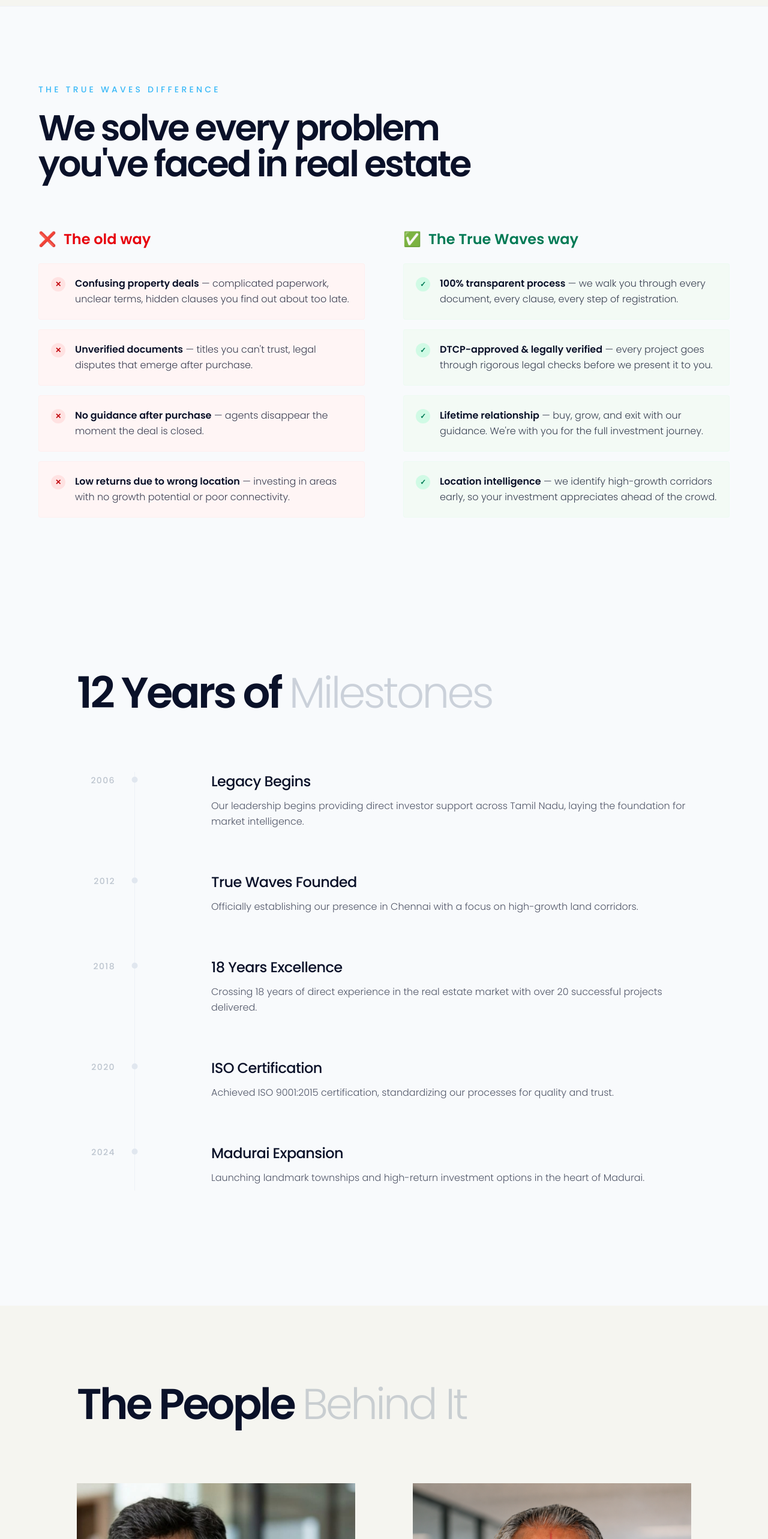
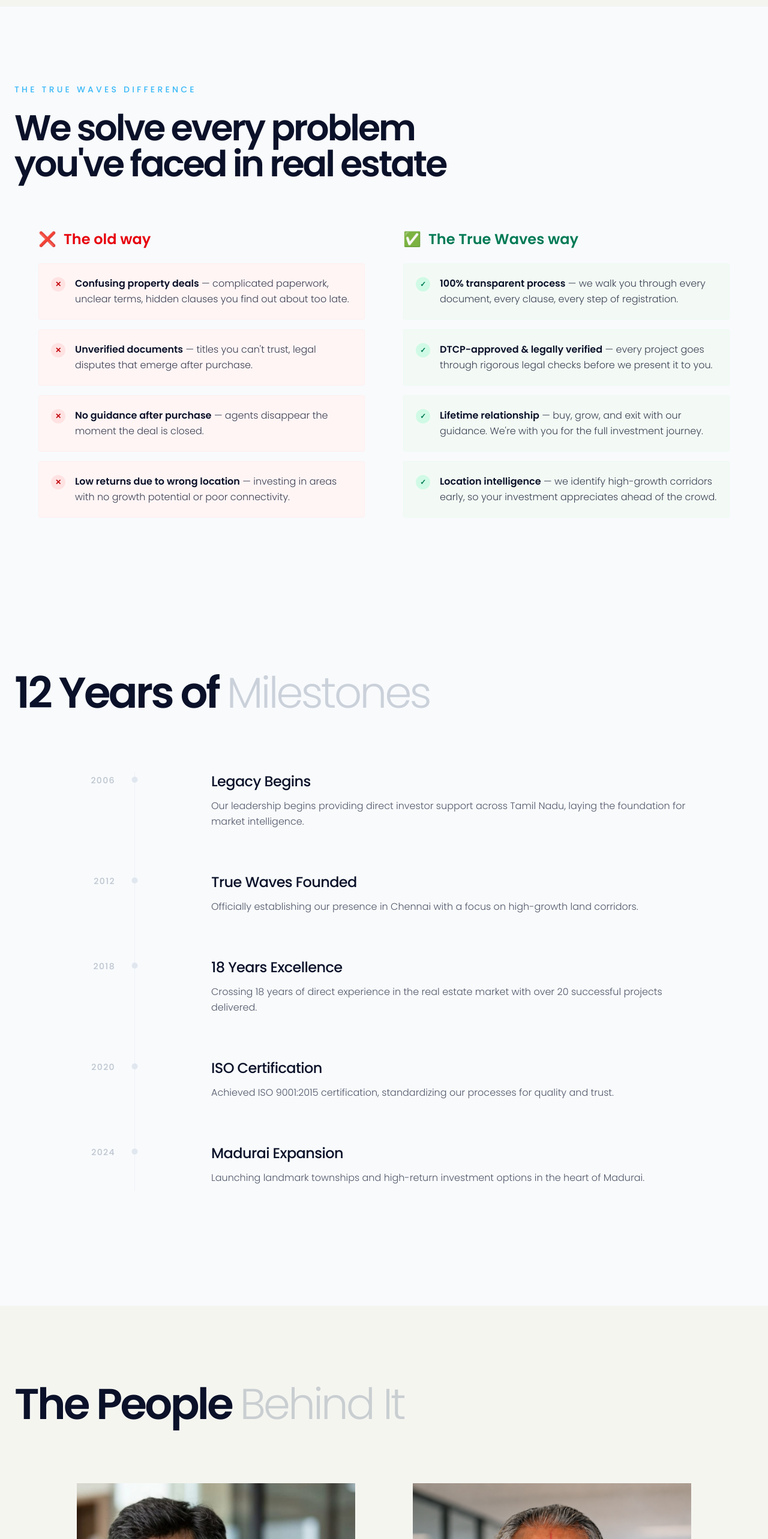
Before and after one commit to godivatech/true_waves_reality_website, a React (Vite) app: page /about in a window 1280 px wide. Shown: the part 3080-5646 px from the top of the page at 60% size. Built offline with nearby package versions, Linux system fonts and the light colour scheme; no server answers.

Commit message:
code changes

```diff
--- a/src/pages/About.tsx
+++ b/src/pages/About.tsx
@@ -196,14 +196,15 @@
 
       {/* Comparison Section */}
       <section className="py-32 px-6 bg-background border-t border-border/40">
-        <div className="container mx-auto max-w-6xl">
+        <div className="container mx-auto">
           <span className="text-accent text-sm tracking-[0.3em] uppercase font-medium block mb-6 reveal-text">
             The True Waves Difference
           </span>
           <h2 className="text-4xl md:text-6xl font-semibold tracking-tighter mb-20 reveal-text text-foreground">
             We solve every problem<br className="hidden md:block" /> you've faced in real estate
           </h2>
-
+        </div>
+        <div className="container mx-auto max-w-6xl">
           <div className="grid grid-cols-1 lg:grid-cols-2 gap-16 items-start">
             {/* The Old Way */}
             <div className="space-y-8 reveal-card">
@@ -282,10 +283,12 @@
 
       {/* Timeline */}
       <section className="py-32 px-6 bg-background">
-        <div className="container mx-auto max-w-5xl">
+        <div className="container mx-auto">
           <h2 className="text-5xl md:text-7xl font-semibold tracking-tighter mb-24 reveal-text">
             12 Years of <span className="text-muted-foreground/30 font-light">Milestones</span>
           </h2>
+        </div>
+        <div className="container mx-auto max-w-5xl">
           <div className="relative">
             <div className="absolute left-16 md:left-24 top-0 bottom-0 w-px bg-border/50" />
             {milestones.map((m) => (
@@ -306,10 +309,12 @@
 
       {/* Team */}
       <section className="py-32 px-6 bg-[#F5F5F0]">
-        <div className="container mx-auto max-w-5xl">
+        <div className="container mx-auto">
           <h2 className="text-5xl md:text-7xl font-semibold tracking-tighter mb-24 reveal-text">
             The People <span className="text-muted-foreground/30 font-light">Behind It</span>
           </h2>
+        </div>
+        <div className="container mx-auto max-w-5xl">
           <div className="grid grid-cols-1 md:grid-cols-2 gap-16 md:gap-24">
             {team.map((member, i) => (
               <div key={member.name} className="reveal-card group">
```
